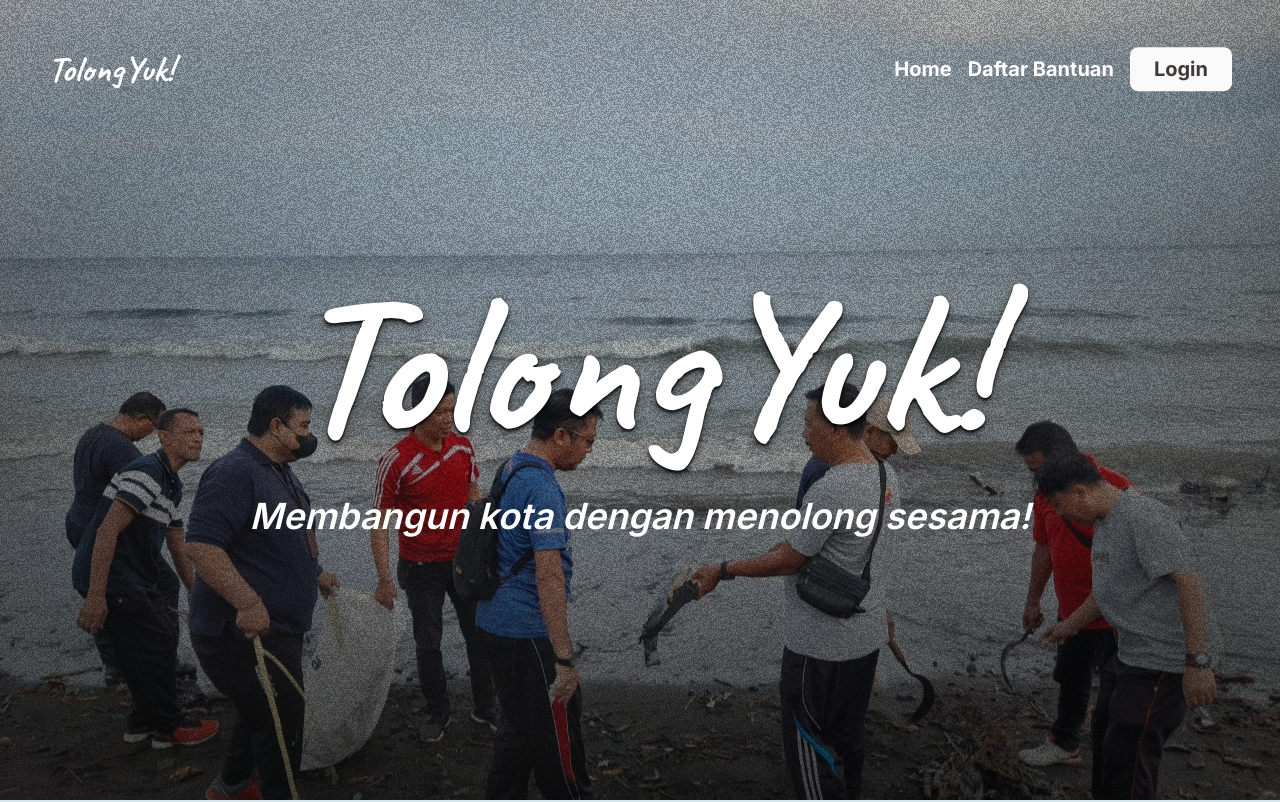
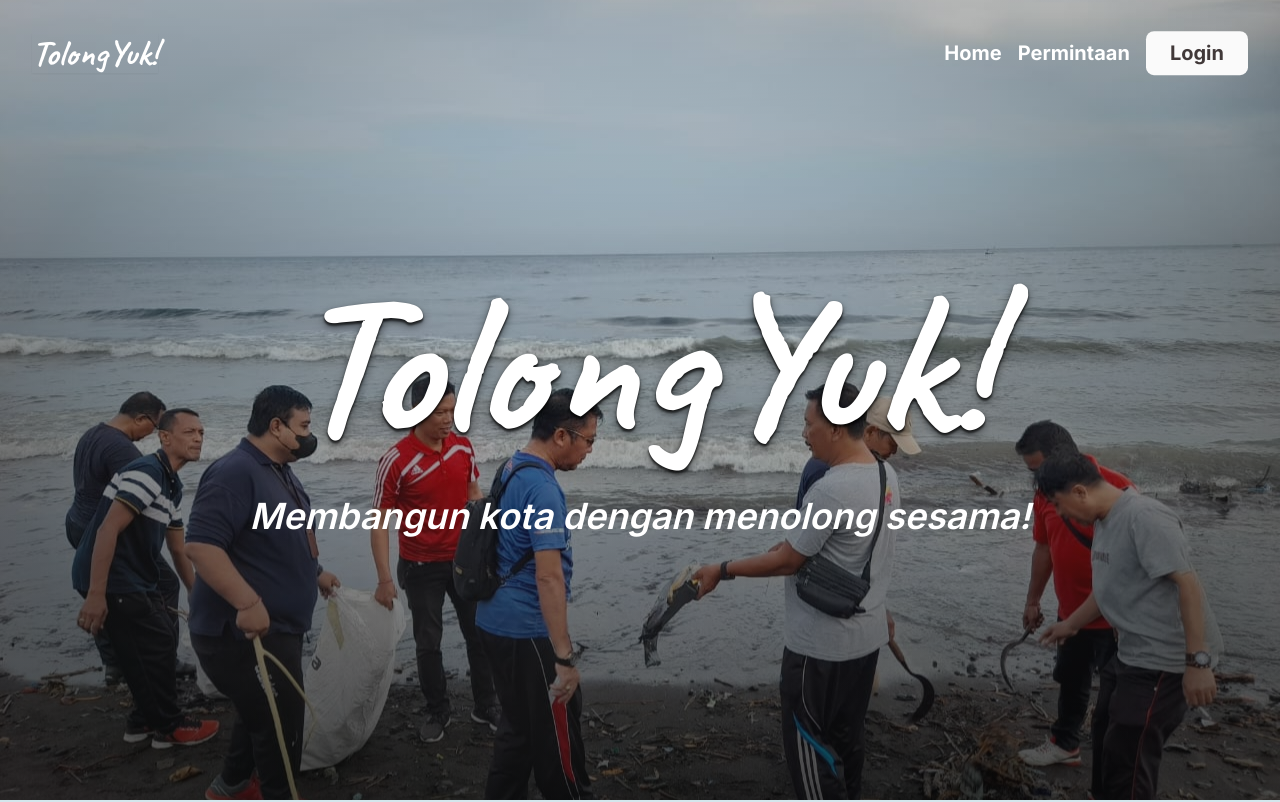
Before and after one commit to UCYenyen/silogy-competition, a Next.js app: page / in a window 1280 px wide. Shown: the top 802 px of the page. Built offline with nearby package versions, Linux system fonts and the light colour scheme.

Commit message:
Update navbar reduced the padding and make animation more efficient

```diff
--- a/app/layout.tsx
+++ b/app/layout.tsx
@@ -1,5 +1,5 @@
 import type { Metadata } from "next";
-import { Inter, Caveat, Roboto } from "next/font/google"; // Choose your preferred font
+import { Inter, Caveat } from "next/font/google"; // Choose your preferred font
 import "./globals.css";
 
 // Configure your custom font
--- a/app/login/page.tsx
+++ b/app/login/page.tsx
@@ -29,7 +29,7 @@ export default function LoginPage() {
   return (
     <div>
       <nav
-      className="fixed z-[200] w-full p-6 md:p-12 px-16 flex items-center justify-between text-white text-lg md:text-xl font-bold transition-all duration-100 filter"
+      className="fixed z-[200] w-full p-6 md:p-8 px-16 flex items-center justify-between text-white text-lg md:text-xl font-bold transition-all duration-100 filter"
       style={{ backgroundColor: "rgba(0, 0, 0, 0)" }} // Set initial transparent background
     >
       <div className="flex items-center gap-4 shadow-xs">
--- a/app/page.tsx
+++ b/app/page.tsx
@@ -16,9 +16,9 @@ export default function Home() {
     gsap.utils.toArray<HTMLElement>(".reveal").forEach((el, i) => {
       gsap.fromTo(
         el,
-        { opacity: 0, y: 40 },
+        { autoAlpha: 0, y: 40 },
         {
-          opacity: 1,
+          autoAlpha: 1,
           y: 0,
           duration: 0.6,
           delay: i * 0.01,
@@ -36,7 +36,7 @@ export default function Home() {
   return (
     <div>
       <Navbar />
-      <main className="main-section bg-[url('/images/background-home-no-noise.svg')] md:bg-[url('/images/background-home-desktop.svg')] bg-center bg-cover flex min-h-screen min-w-screen flex-col items-center justify-center">
+      <main className="main-section bg-[url('/images/background-home-no-noise.svg')] bg-center bg-cover flex min-h-screen min-w-screen flex-col items-center justify-center">
         <div className="flex flex-col items-center justify-center gap-8">
           <h1 className="reveal font-heading text-7xl font-bold sm:text-[150px] md:text-[200px] text-[#FFFFFF] w-screen text-center text-shadow-lg text-shadow-black/50">
             TolongYuk!
--- a/app/register/page.tsx
+++ b/app/register/page.tsx
@@ -33,7 +33,7 @@ export default function RegisterPage() {
       style={{ backgroundImage: "url('/images/background-home-desktop.svg')" }}
     >
       <nav
-      className="fixed z-[200] w-full p-6 md:p-12 px-16 flex items-center justify-between text-white text-lg md:text-xl font-bold transition-all duration-100 filter"
+      className="fixed z-[200] w-full p-6 md:p-8 px-16 flex items-center justify-between text-white text-lg md:text-xl font-bold transition-all duration-100 filter"
       style={{ backgroundColor: "rgba(0, 0, 0, 0)" }} // Set initial transparent background
     >
       <div className="flex items-center gap-4 shadow-xs">
--- a/components/footer.tsx
+++ b/components/footer.tsx
@@ -29,8 +29,8 @@ export default function Footer(){
     return(
         <div className="bg-[#93CBDC] px-12 md:px-24 w-full min-h-[25vh] flex justify-between items-center gap-4">
             <div className="flex flex-col gap-4 text-[#322C2C]">
-                <h1 className="reveal font-heading text-4xl sm:text-6xl md:text-8xl font-semibold">TolongYuk!</h1>
-                <h1 className="reveal text-xs sm:text-lg md:text-xl w-[80%] font-semibold">© 2025 TolongYuk by Rebet. All Rights Reserved.</h1>
+                <h1 className="footer-reveal font-heading text-4xl sm:text-6xl md:text-8xl font-semibold">TolongYuk!</h1>
+                <h1 className="footer-reveal text-xs sm:text-lg md:text-xl w-[80%] font-semibold">© 2025 TolongYuk by Rebet. All Rights Reserved.</h1>
             </div>
             <div className="flex gap-8">
                 <div className="flex flex-col gap-4">
--- a/components/navbar.tsx
+++ b/components/navbar.tsx
@@ -96,7 +96,7 @@ export default function Navbar() {
   return (
     <nav
       ref={navRef}
-      className="fixed z-[200] w-full p-6 md:p-12 px-16 flex items-center justify-between text-white text-lg md:text-xl font-bold transition-all duration-100 filter"
+      className="fixed z-[200] w-full p-6 md:p-8 px-16 flex items-center justify-between text-white text-lg md:text-xl font-bold transition-all duration-100 filter"
       style={{ backgroundColor: "rgba(0, 0, 0, 0)" }} // Set initial transparent background
     >
       <div className="flex items-center gap-4 shadow-xs">
@@ -104,7 +104,7 @@ export default function Navbar() {
       </div>
       <div className="hidden md:flex items-center gap-4 hadow-xs">
         <Link href="/about" className="hover:underline">Home</Link>
-        <Link href="/contact" className="hover:underline">Daftar Bantuan</Link>
+        <Link href="/contact" className="hover:underline">Permintaan</Link>
         <div className="bg-[#FAFAFA] p-2 rounded-lg text-[#413939]">
           <Link href="/login" className="hover:underline px-4">Login</Link>
         </div>
--- a/package.json
+++ b/package.json
@@ -9,6 +9,8 @@
     "lint": "next lint"
   },
   "dependencies": {
+    "@fontsource/caveat": "^5.2.6",
+    "@fontsource/inter": "^5.2.6",
     "@prisma/client": "^6.9.0",
     "@supabase/supabase-js": "^2.50.0",
     "gsap": "^3.13.0",
```
Also changed, not shown: 1 other file (tests, documents, lock files or other folders).
